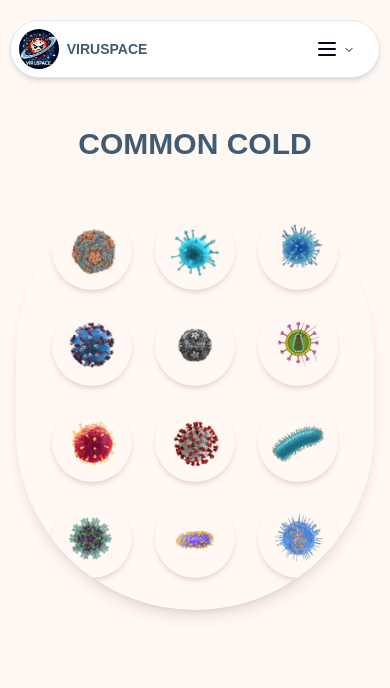
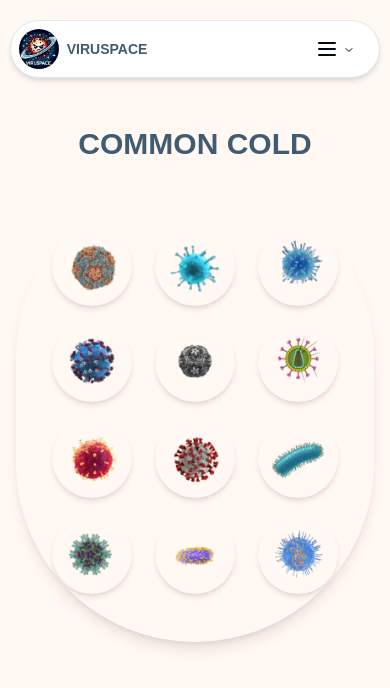
Before and after one commit to dhendisyafaa/viruspace-client, a Next.js app: page /mini-game in a window 390 px wide. Shown: the top 688 px of the page. Built offline with nearby package versions, Linux system fonts and the light colour scheme.

Commit message:
feat(mini-game): remove border when option answer is hovered in mobile

```diff
--- a/src/app/mini-game/page.tsx
+++ b/src/app/mini-game/page.tsx
@@ -96,13 +96,13 @@ const MiniGamePage = () => {
           <h1 className="text-3xl uppercase text-center text-primary font-bold mb-4">
             {currentQuestion.namaVirus}
           </h1>
-          <div className="grid grid-cols-3 sm:grid-cols-4 justify-center overflow-hidden items-center gap-4 w-full h-full sm:h-fit sm:w-fit shadow-lg rounded-full p-8 md:p-16 lg:p-24">
+          <div className="grid grid-cols-3 sm:grid-cols-4 justify-center overflow-hidden items-center gap-4 w-full h-full sm:h-fit sm:w-fit shadow-lg rounded-full px-8 py-12 sm:py-20 md:px-16 lg:p-24">
             {shuffledAnswers.map((answer, idx) => {
               return (
                 <button
                   key={idx}
                   onClick={() => handleAnswer(answer.id)}
-                  className="hover:border-primary hover:border justify-self-center shadow-md hover:scale-110 duration-200 relative rounded-full md:w-24 md:h-24 h-20 w-20 bg-[#fff8f3]"
+                  className="md:hover:border-primary md:hover:border justify-self-center shadow-md hover:scale-110 duration-200 relative rounded-full md:w-24 md:h-24 h-20 w-20 bg-[#fff8f3]"
                 >
                   <Image
                     fill
```
